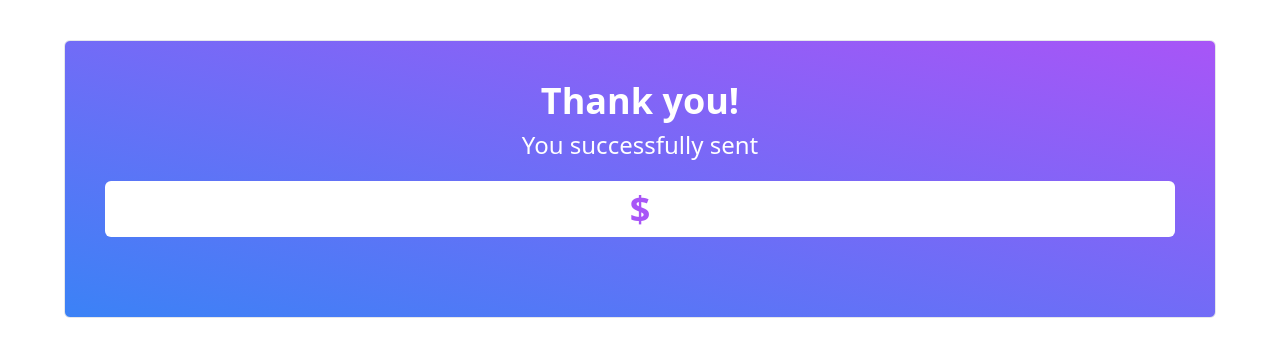
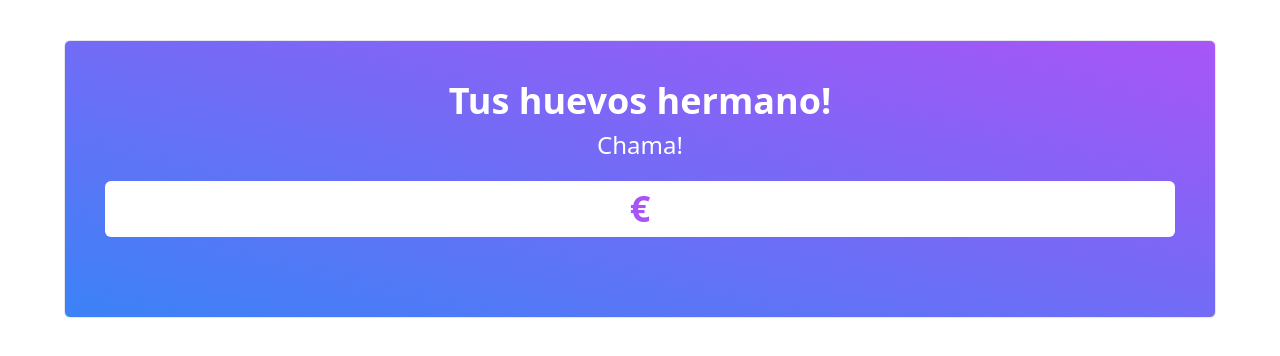
Before and after one commit to carloshermoso64/anas-paris-tricount, a Next.js app: page /payment-success in a window 1280 px wide. Shown: the top 356 px of the page. Built offline with nearby package versions, Linux system fonts and the light colour scheme.

Commit message:
Units to EUR and price to 0.99

```diff
--- a/app/page.tsx
+++ b/app/page.tsx
@@ -11,7 +11,7 @@ if (process.env.NEXT_PUBLIC_STRIPE_PUBLIC_KEY === undefined) {
 const stripePromise = loadStripe(process.env.NEXT_PUBLIC_STRIPE_PUBLIC_KEY);
 
 export default function Home() {
-  const amount = 9.99;
+  const amount = 0.99;
   return(
       <main className="max-w-6xl mx-auto p-10 text-white text-center border m-10 rounded-md bg-gradient-to-tr from-blue-500 to-purple-500">
         <div className="mb-10">
--- a/app/payment-success/page.tsx
+++ b/app/payment-success/page.tsx
@@ -7,11 +7,11 @@ export default async function PaymentSuccess({
     return (
       <main className="max-w-6xl mx-auto p-10 text-white text-center border m-10 rounded-md bg-gradient-to-tr from-blue-500 to-purple-500">
         <div className="mb-10">
-          <h1 className="text-4xl font-extrabold mb-2">Thank you!</h1>
-          <h2 className="text-2xl">You successfully sent</h2>
+          <h1 className="text-4xl font-extrabold mb-2">Tus huevos hermano!</h1>
+          <h2 className="text-2xl">Chama!</h2>
 
           <div className="bg-white p-2 rounded-md text-purple-500 mt-5 text-4xl font-bold">
-            ${amount}
+            {amount}€
           </div>
         </div>
       </main>
```
